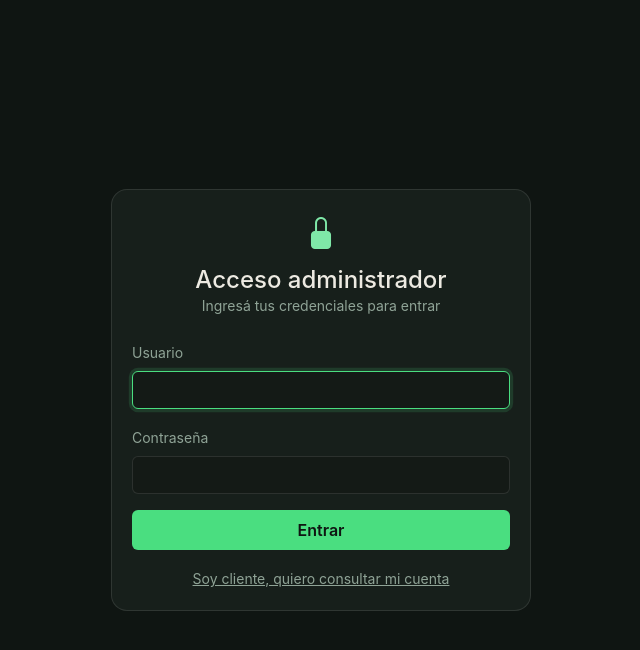
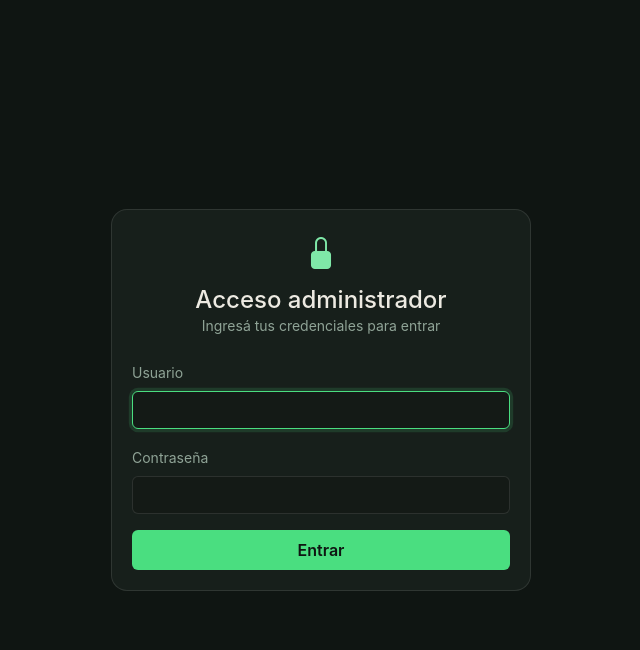
Before and after one commit to chiquilloalexis/prestamos-flask, a Flask app: page /login in a window 1280 px wide. Shown: the top 650 px of the page, without its empty margins (319-959 px from the left). Run offline with Flask 3, Linux system fonts and the light colour scheme.

Commit message:
Update login.html

```diff
--- a/app/templates/login.html
+++ b/app/templates/login.html
@@ -21,9 +21,7 @@
         </div>
         <button type="submit" class="btn btn-accent w-100 py-2">Entrar</button>
       </form>
-      <div class="text-center mt-3">
-        <a href="{{ url_for('portal.entrada') }}" class="small text-muted">Soy cliente, quiero consultar mi cuenta</a>
-      </div>
+
     </div>
   </div>
 </div>
```
